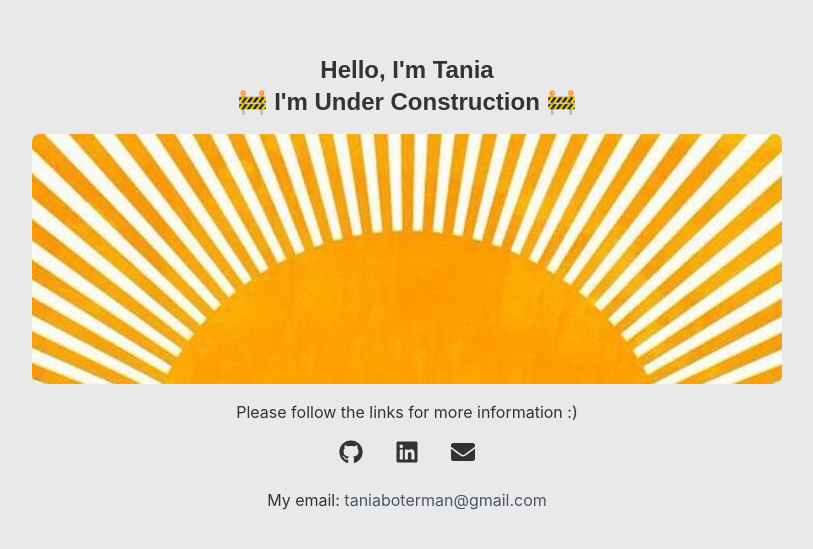
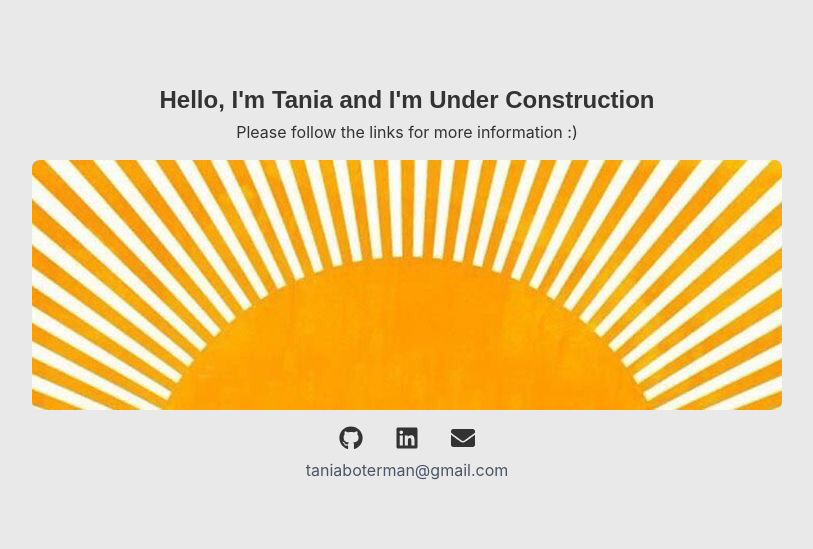
Before and after one commit to TeeAtlas/under-construction-tania, a React (Vite) app: page / in a window 1280 px wide. Shown: the part 117-666 px from the top of the page, without its empty margins (233-1046 px from the left). Built offline with nearby package versions, Linux system fonts and the light colour scheme; the HTML template or start-up script is replaced by a standard one.

Commit message:
revert to earlier version of git

```diff
--- a/src/App.jsx
+++ b/src/App.jsx
@@ -2,17 +2,16 @@ import React from "react";
 import { FaGithub, FaLinkedin, FaEnvelope } from "react-icons/fa"; // Import icons
 import "./styles.css";
 
-export default function App() {
+export default function app() {
   return (
     <div className="flex flex-col items-center justify-center min-h-screen px-4 text-center">
-      <h1 className="text-xl md:text-2xl font-bold">Hello, I'm Tania</h1>
-      <h1 className="text-xl md:text-2xl font-bold mb-4">
-        🚧 I'm Under Construction 🚧
-      </h1>
-      <img src="../assets/sun.jpg" alt="Sun" className="rounded-lg " />
-      <p className="mt-4 text-sm md:text-base">
+      <h1 className="text-xl md:text-2xl font-bold">Hello, I'm Tania and I'm Under Construction</h1>
+      <p className="mt-1 text-sm md:text-base">
         Please follow the links for more information :)
       </p>
+      <h1 className="text-xl md:text-2xl font-bold mb-4">
+      </h1>
+      <img src="/assets/sun.jpg" alt="Sun" className="rounded-lg " />
 
       {/* Navigation Links */}
       <nav className="flex mt-2 gap-2 md:gap-4">
@@ -36,8 +35,7 @@ export default function App() {
         </a>
       </nav>
       <footer>
-        <p className="mt-4 text-sm md:text-base">
-          My email:{" "}
+        <p className="text-sm md:text-base">
           <span className= "text-gray-600">taniaboterman@gmail.com</span>
         </p>
       </footer>
```
